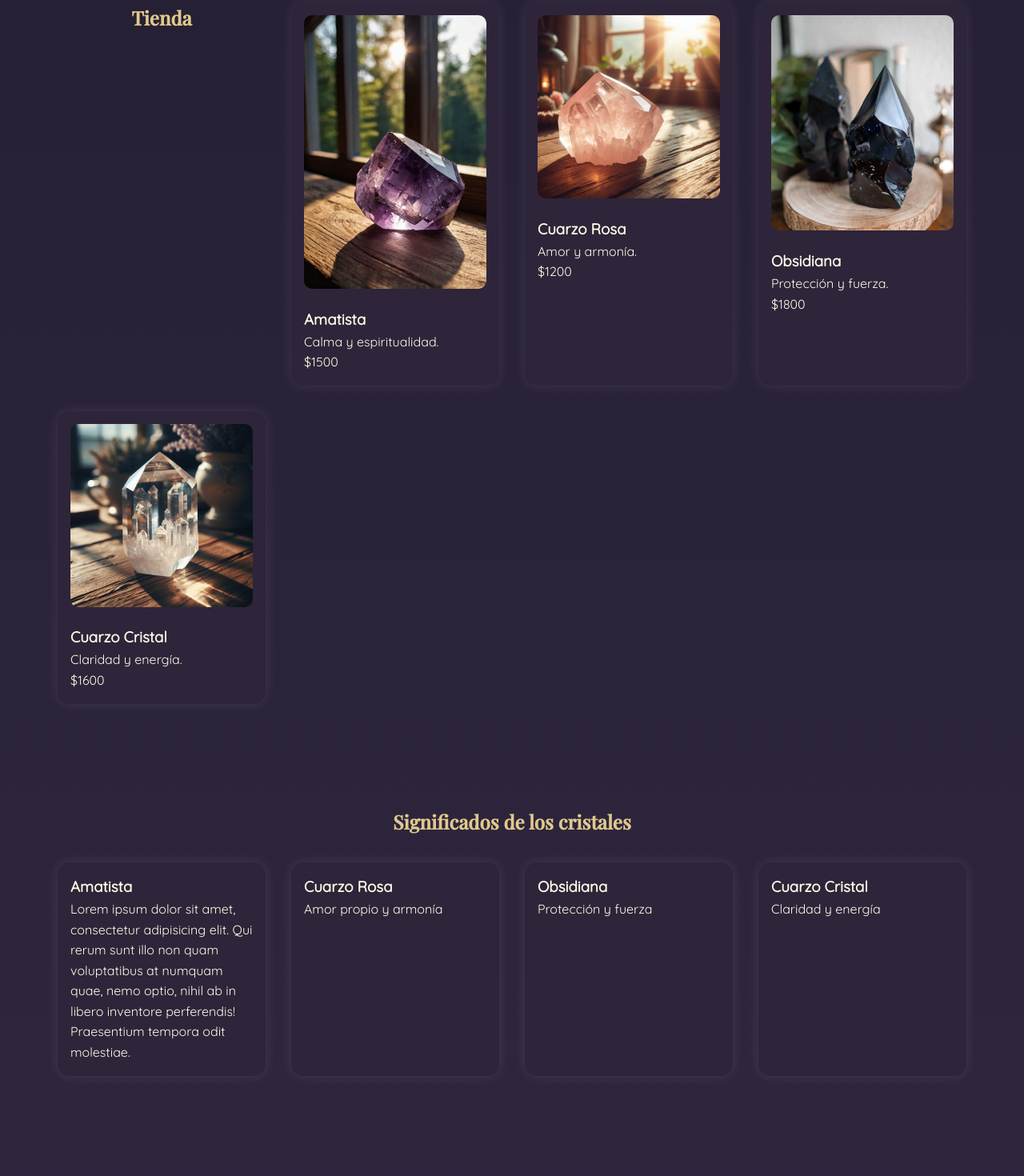
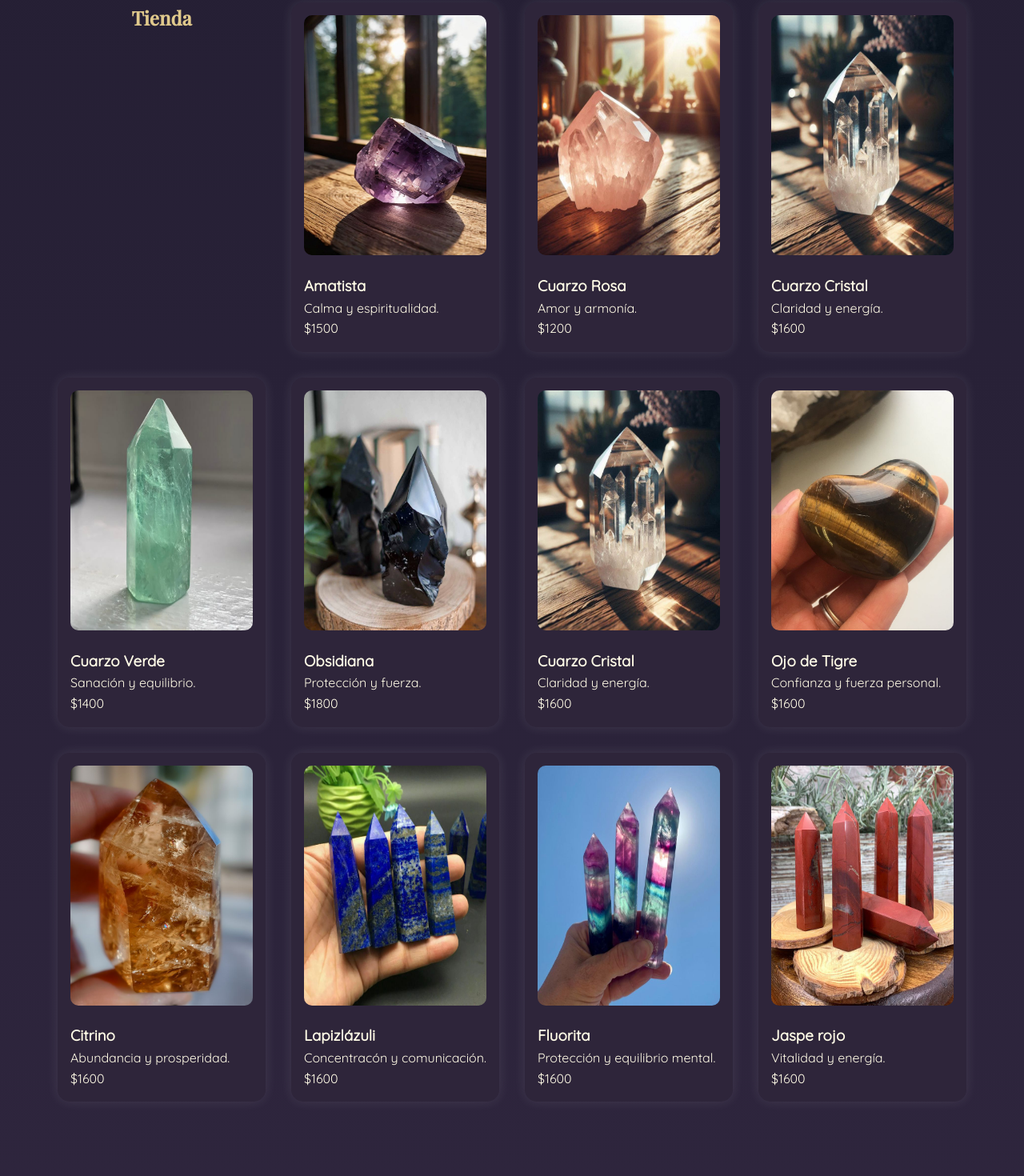
Before and after one commit to NaylaValiente16/luz-de-cristal-tienda-de-cristales, a plain HTML site: page index.html in a window 1280 px wide. Shown: the part 1123-2593 px from the top of the page at 80% size. Drawn offline with nearby package versions, Linux system fonts and the light colour scheme.

Commit message:
29/5 agregue mas cristales

```diff
--- a/index.html
+++ b/index.html
@@ -34,36 +34,79 @@
 
      <section class="quienes-somos" id="quienes">
             <h1>¿Quiénes somos?</h1>
-            <p>Somos amantes de las piedras y su energía. Luz de Cristal nació desde el deseo de compartir sus propiedades mágicas con el mundo. Creemos en el poder de la conexión con la naturaleza, la intuición y la sanación interior. Cada cristal que ofrecemos fue elegido con amor.
+            <p> Somos amantes de las piedras y su energía. Luz de Cristal nació desde el deseo de compartir sus propiedades mágicas con el mundo. Creemos en el poder de la conexión con la naturaleza, la intuición y la sanación interior. Cada cristal que ofrecemos fue elegido con amor.
     </p>
   </section>
 
     <section class="tienda" id="tienda">
         <h2>Tienda</h2>
         <div class="producto">
-            <img src="img/amatista.jpg" alt="amatista">
+            <img src="img/amatista.jpg" alt="amatista"  height="300" width="50">
             <h3>Amatista</h3>
             <p>Calma y espiritualidad.</p>
             <span>$1500</span>
         </div>
         <div class="producto">
-            <img src="img/cuarzorosa.jpg" alt="cuarzo">
+            <img src="img/cuarzorosa.jpg" alt="cuarzo rosa" height="300" width="50">
             <h3>Cuarzo Rosa</h3>
             <p>Amor y armonía.</p>
             <span>$1200</span>
         </div>
         <div class="producto">
-            <img src="img/obsidiana.jpg" alt="obsidiana">
+            <img src="img/cuarzocristal.jpg" alt="cuarzo cristal" height="300" width="50">
+            <h3>Cuarzo Cristal</h3>
+            <p>Claridad y energía.</p>
+            <span>$1600</span>
+        </div>
+        <div class="producto">
+            <img src="img/cuarzoverde.jpg" alt="cuarzo verde" height="300" width="50">
+            <h3>Cuarzo Verde</h3>
+            <p>Sanación y equilibrio.</p>
+            <span>$1400</span>
+            </div>
+        <div class="producto">
+            <img src="img/obsidiana.jpg" alt="obsidiana" height="300" width="50">
             <h3>Obsidiana</h3>
             <p>Protección y fuerza.</p>
             <span>$1800</span>
         </div>
         <div class="producto">
-            <img src="img/cuarzocristal.jpg" alt="cuarzo">
+            <img src="img/cuarzocristal.jpg" alt="cuarzo cristal" height="300" width="50">
             <h3>Cuarzo Cristal</h3>
             <p>Claridad y energía.</p>
             <span>$1600</span>
         </div>
+        <div class="producto">
+            <img src="img/ojotigre.jpeg" alt="ojo tigre" height="300" width="50">
+            <h3>Ojo de Tigre</h3>
+            <p>Confianza y fuerza personal.</p>
+            <span>$1600</span>
+        </div>
+        <div class="producto">
+            <img src="img/citrino.jpg" alt="citrino" height="300" width="50">
+            <h3>Citrino</h3>
+            <p>Abundancia y prosperidad.</p>
+            <span>$1600</span>
+        </div>
+        <div class="producto">
+            <img src="img/lapizlazuli.jpg" alt="lapizlazuli" height="300" width="50">
+            <h3>Lapizlázuli</h3>
+            <p>Concentracón y comunicación.</p>
+            <span>$1600</span>
+        </div>
+        <div class="producto">
+            <img src="img/fluorita.jpg" alt="fluorita" height="300" width="50">
+            <h3>Fluorita</h3>
+            <p>Protección y equilibrio mental.</p>
+            <span>$1600</span>
+        </div>
+        <div class="producto">
+            <img src="img/jasperojo.jpg" alt="jaspe rojo" height="300" width="50">
+            <h3>Jaspe rojo</h3>
+            <p>Vitalidad y energía.</p>
+            <span>$1600</span>
+        </div>
+
     </section>
 
     <section class="significados" id="significados">
```
Also changed, not shown: img/citrino.jpg (added), img/cuarzoverde.jpg (added), img/fluorita.jpg (added), img/jasperojo.jpg (added), img/lapizlazuli.jpg (added), img/ojotigre.jpeg (added).
